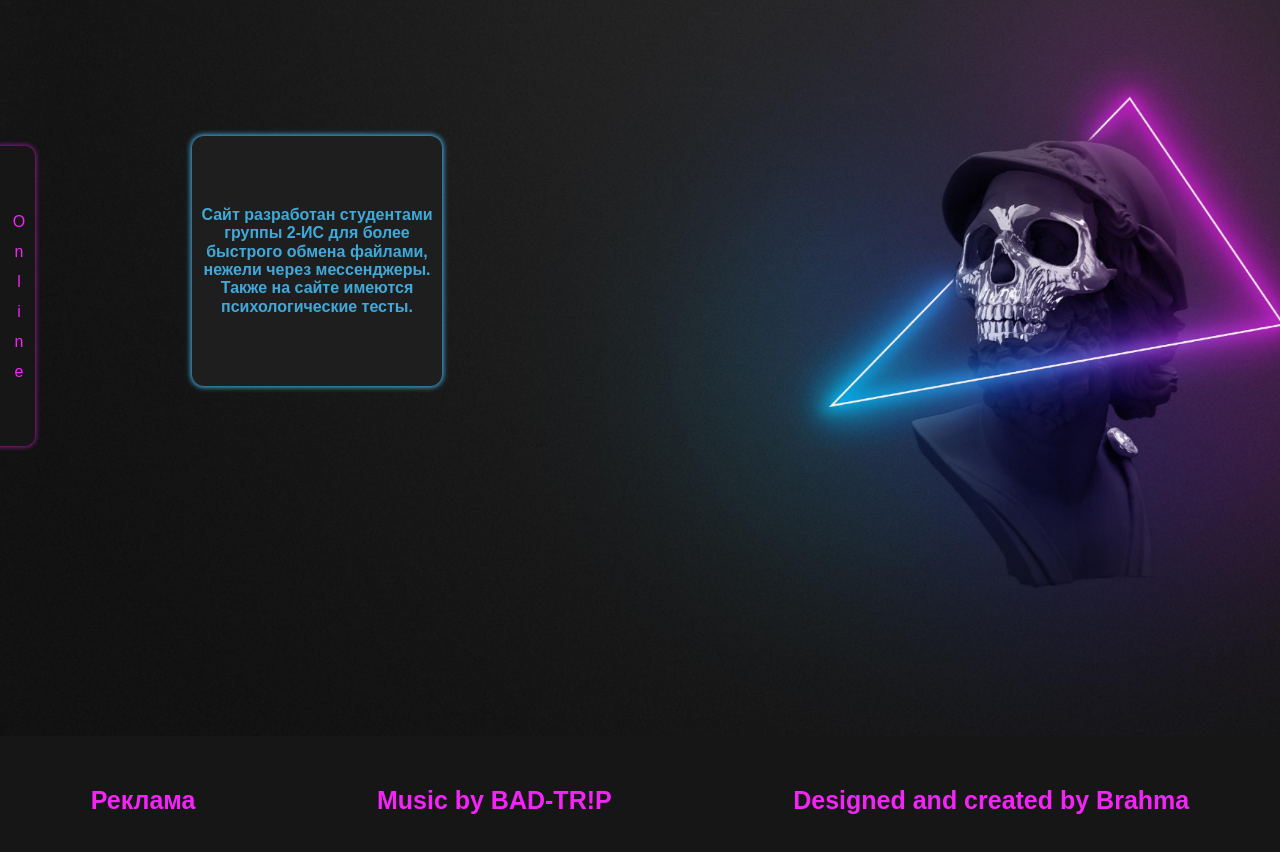
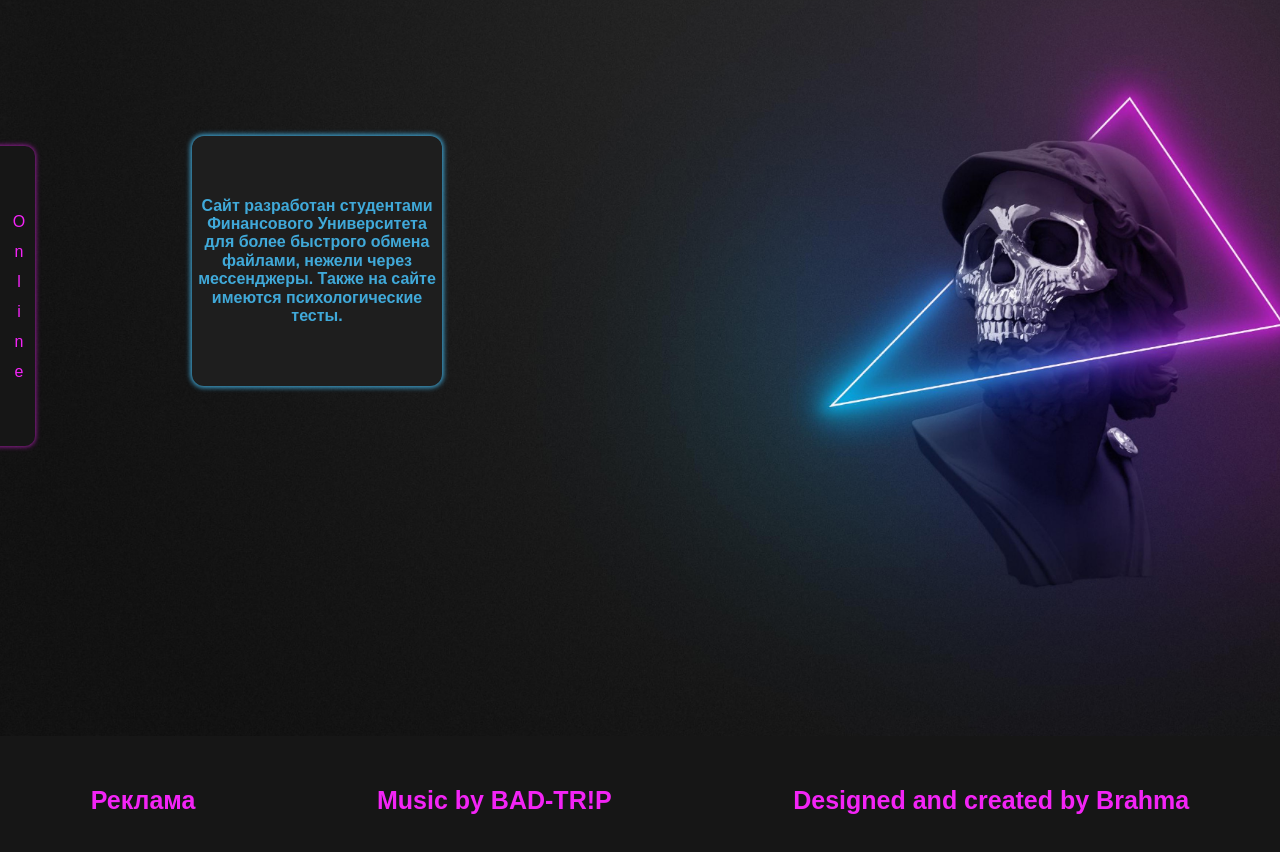
Before and after one commit to Pain4usoil/real, a website: page index.html in a window 1280 px wide. Shown: the part 64-916 px from the top of the page. Drawn offline with Linux system fonts and the light colour scheme.

Commit message:
Update index.html

```diff
--- a/index.html
+++ b/index.html
@@ -56,7 +56,7 @@
                 <div class="welcome">
                     <p class="main-text">
                         <!-- Lorem ipsum dolor sit amet consectetur adipisicing elit. Consequatur modi similique eligendi necessitatibus natus odio deserunt doloremque quidem minus aperiam! -->
-                        Сайт разработан студентами группы 2-ИС
+                        Сайт разработан студентами Финансового Университета
                         для более быстрого обмена файлами, нежели через мессенджеры.
                         Также на сайте имеются психологические тесты.
                     </p>
```
